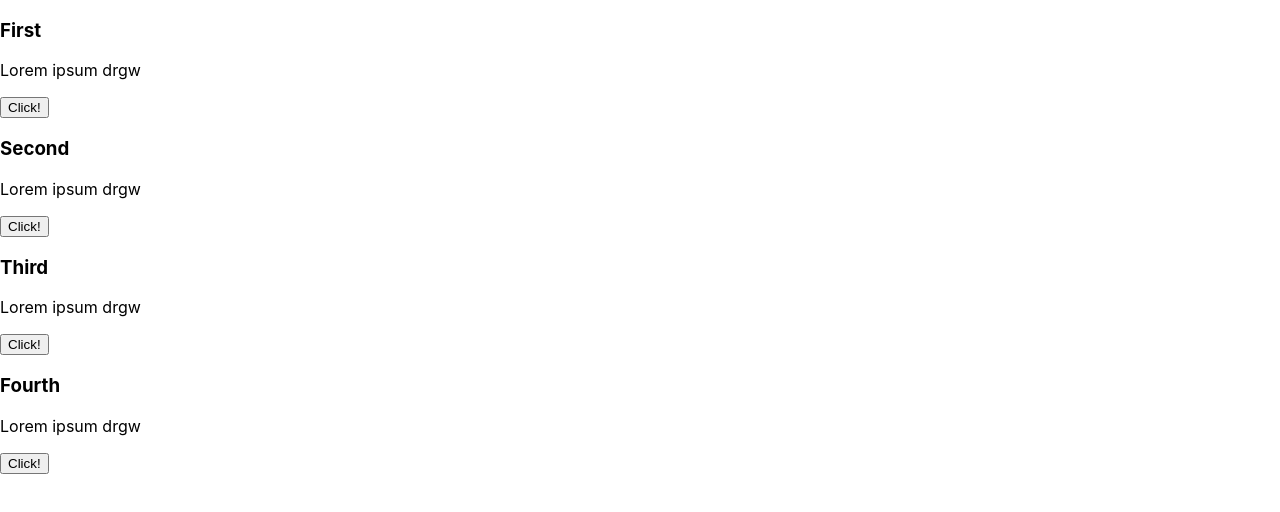
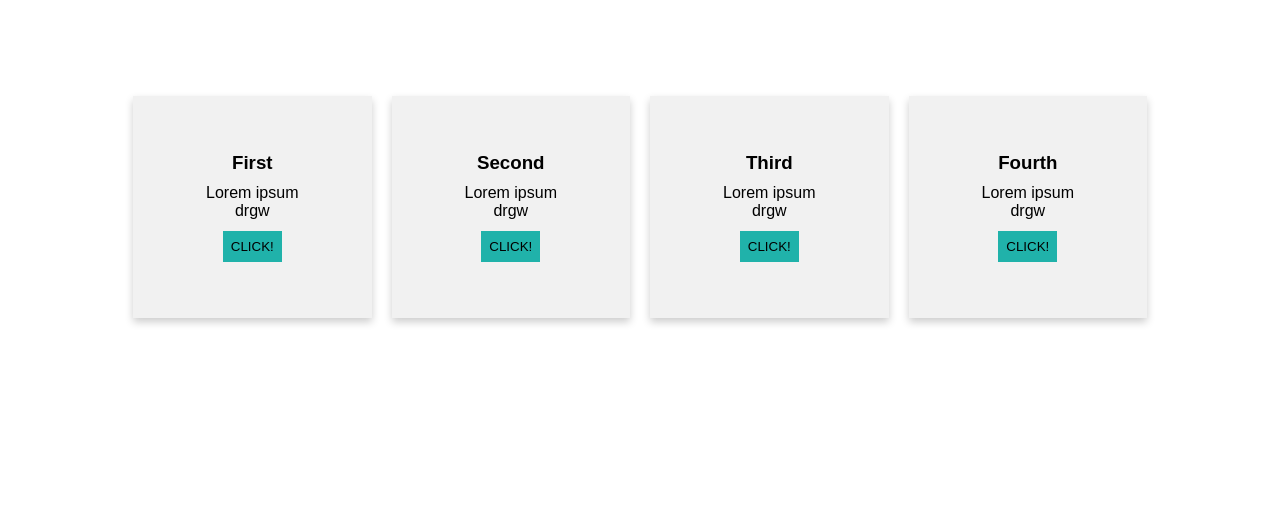
Before and after one commit to marcel-balint/testing, a React (Create React App) app: page / in a window 1280 px wide. Shown: the top 512 px of the page. Built offline with nearby package versions, Linux system fonts and the light colour scheme.

Commit message:
Added the scss code

```diff
--- a/src/App.css
+++ /dev/null
@@ -1,38 +0,0 @@
-.App {
-  text-align: center;
-}
-
-.App-logo {
-  height: 40vmin;
-  pointer-events: none;
-}
-
-@media (prefers-reduced-motion: no-preference) {
-  .App-logo {
-    animation: App-logo-spin infinite 20s linear;
-  }
-}
-
-.App-header {
-  background-color: #282c34;
-  min-height: 100vh;
-  display: flex;
-  flex-direction: column;
-  align-items: center;
-  justify-content: center;
-  font-size: calc(10px + 2vmin);
-  color: white;
-}
-
-.App-link {
-  color: #61dafb;
-}
-
-@keyframes App-logo-spin {
-  from {
-    transform: rotate(0deg);
-  }
-  to {
-    transform: rotate(360deg);
-  }
-}
--- a/src/App.js
+++ b/src/App.js
@@ -1,6 +1,6 @@
 import React, { Component } from "react";
 
-import "./App.css";
+import "./App.scss";
 import Card from "./components/Card";
 
 class App extends Component {
--- /dev/null
+++ b/src/App.scss
@@ -0,0 +1 @@
+@import "./scss/main.scss";
--- /dev/null
+++ b/src/scss/_components.scss
@@ -0,0 +1,2 @@
+@import "./components/card";
+@import "./components/button";
--- /dev/null
+++ b/src/scss/base/_base.scss
@@ -0,0 +1,16 @@
+* {
+  margin: 0;
+  padding: 0;
+  box-sizing: border-box;
+}
+
+body {
+  font-family: Arial, Helvetica, sans-serif;
+}
+
+.container {
+  max-width: 80%;
+  margin-top: 3rem;
+  margin-left: auto;
+  margin-right: auto;
+}
--- /dev/null
+++ b/src/scss/components/_button.scss
@@ -0,0 +1,19 @@
+$color-black: #000;
+$color-white: #fff;
+
+.btn {
+  margin-top: 0.7rem;
+  text-transform: uppercase;
+  text-decoration: none;
+  padding: 0.5rem;
+  color: #000;
+  cursor: pointer;
+  background-color: lightseagreen;
+  border: none;
+
+  &:hover {
+    color: $color-white;
+    transform: translateY(-3px);
+    box-shadow: 0 1rem 2rem rgba($color-black, 0.2);
+  }
+}
--- /dev/null
+++ b/src/scss/components/_card.scss
@@ -0,0 +1,17 @@
+.column {
+  float: left;
+  width: 25%;
+  padding: 0 10px;
+}
+
+.row {
+  margin: 0 -5px;
+}
+
+.card {
+  margin-top: 3rem;
+  box-shadow: 0 4px 8px 0 rgba(0, 0, 0, 0.2);
+  padding: 3.5rem;
+  text-align: center;
+  background-color: #f1f1f1;
+}
--- a/src/scss/main.scss
+++ b/src/scss/main.scss
@@ -0,0 +1,3 @@
+@import "./components";
+@import "../scss/utilities/animate";
+@import "./base/base";
--- /dev/null
+++ b/src/scss/utilities/_animate.scss
@@ -0,0 +1,17 @@
+@keyframes animate {
+  0% {
+    opacity: 0;
+    transform: translateY(-10rem);
+  }
+  80% {
+    transform: translateY(1rem);
+  }
+  100% {
+    opacity: 1;
+    transform: translateY(0);
+  }
+}
+
+.row {
+  animation: animate 0.5s ease-out 0.75s;
+}
```
